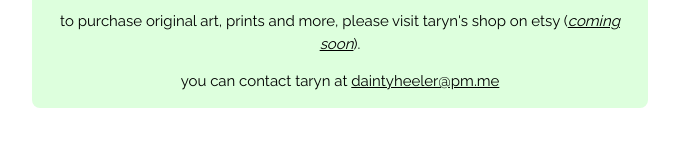
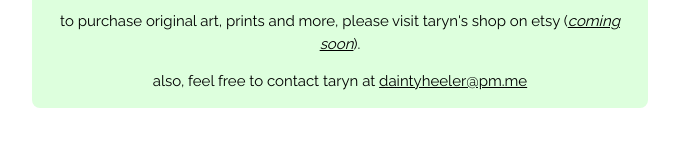
Before and after one commit to newspapernells/newspapernells.github.io, a plain HTML site: page shop.html in a window 1280 px wide. Shown: the part 658-800 px from the top of the page, without its empty margins (300-979 px from the left). Drawn offline with nearby package versions, Linux system fonts and the light colour scheme.

Commit message:
Update shop.html

```diff
--- a/shop.html
+++ b/shop.html
@@ -38,7 +38,7 @@
     <div class="w3-panel w3-center w3-half w3-pale-green w3-round-large">
     <p>to buy the animal friends coloring book, please visit <a href="https://www.lulu.com/en/us/shop/taryn-harner/animal-friends/paperback/product-y68nv4.html?page=1&pageSize=4" target="_blank" class="w3-hover-text-green">lulu.com</a>.</p>
     <p>to purchase original art, prints and more, please visit taryn's shop on etsy (<i><u>coming soon</u></i>).</p>
-	<p>you can contact taryn at <u>daintyheeler@pm.me</u></p>
+	<p>also, feel free to contact taryn at <u>daintyheeler@pm.me</u></p>
     </div>
   <div class="w3-quarter"><br></div>
 </div>
```
